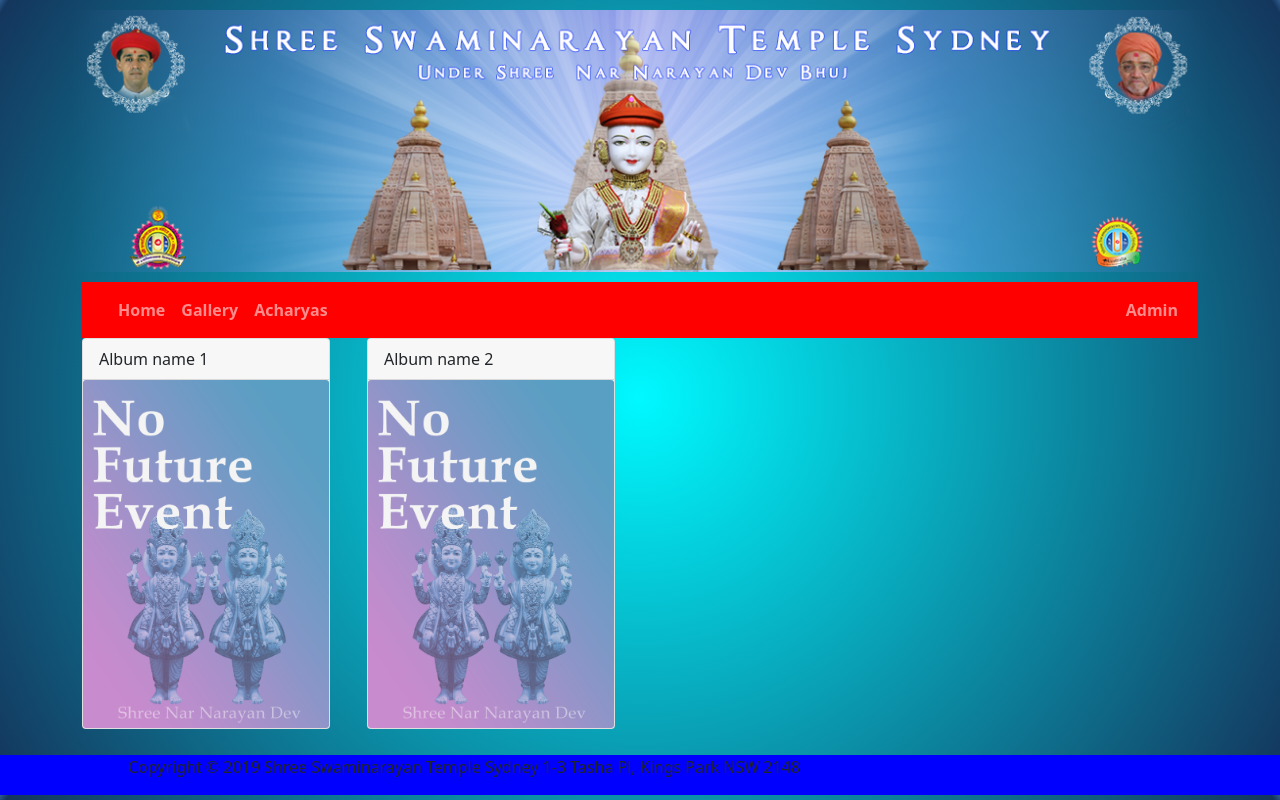
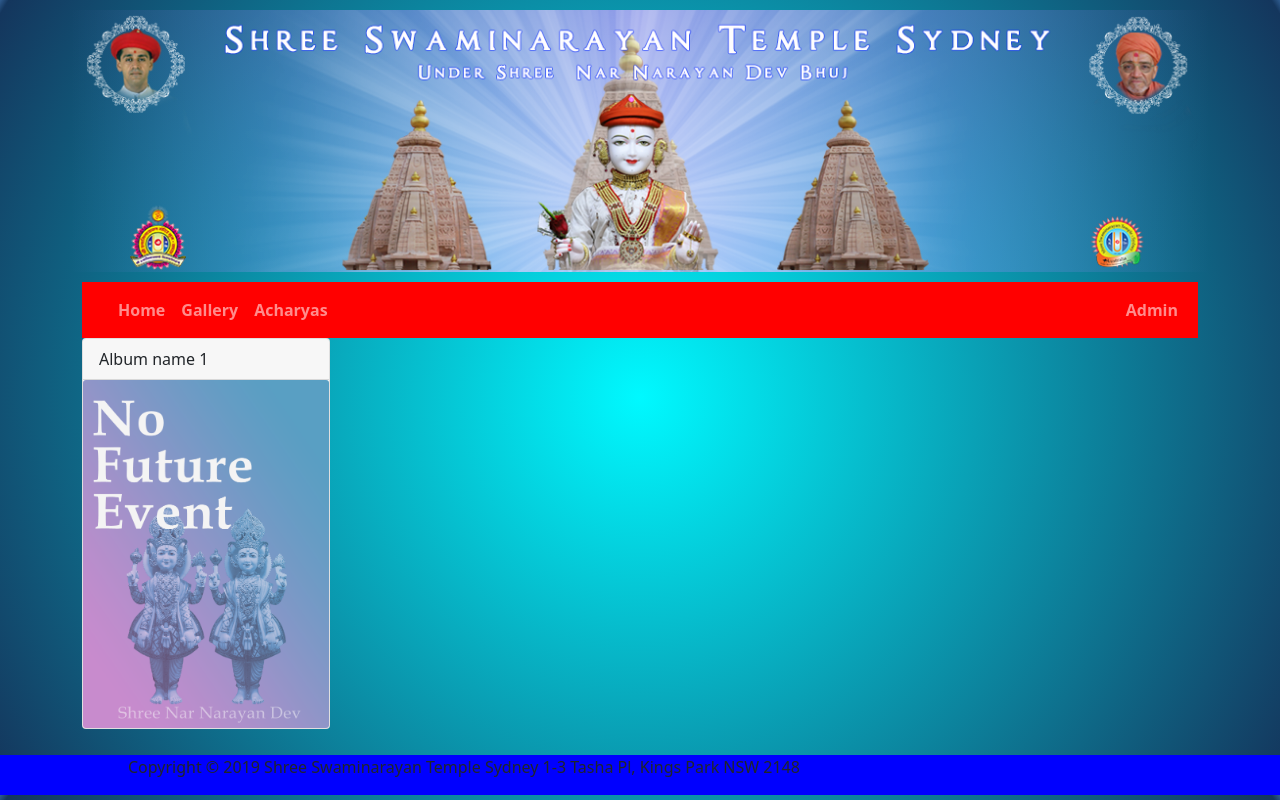
Before and after one commit to hi10-b/ssts-website2, a React (Create React App) app: page /gallery in a window 1280 px wide. Built offline with nearby package versions, Linux system fonts and the light colour scheme.

Commit message:
update
to check

```diff
--- a/src/features/galleryAlbums.js
+++ b/src/features/galleryAlbums.js
@@ -13,8 +13,7 @@
 	return (
 		<Row>
 			<GridContainer title={'Album name 1'} imgPath="/placeHolder2.png" onclick={goToPage} />
-			{/* goes to the album path that holds all its images */}
-			<GridContainer title={'Album name 2'} imgPath="/placeHolder2.png" />
+
 		</Row>
 	);
 };
--- a/src/features/topGrid.js
+++ b/src/features/topGrid.js
@@ -21,7 +21,7 @@
 		>
 			{/* <GridTitle title="Events" /> */}
 			<Row style={{ padding: '10px' }}>
-				<CardBlock />
+
 			</Row>
 		</Container>
 	);
```
